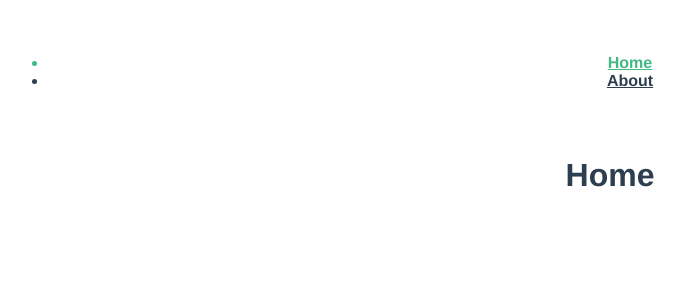
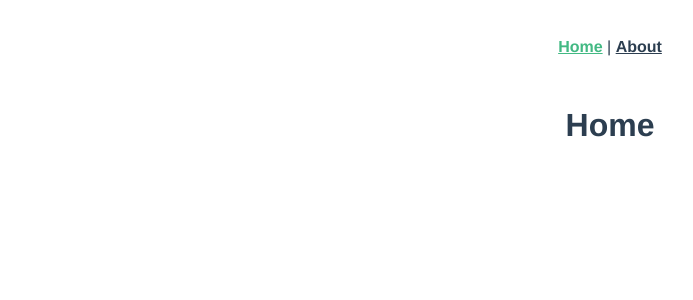
Before and after one commit to dzarezenko/beetroot_lesson_48-vue_router, a Vue app: page / in a window 1280 px wide. Shown: the top 300 px of the page, without its empty margins (30-723 px from the left). Built offline with nearby package versions, Linux system fonts and the light colour scheme.

Commit message:
Menu layout returned

```diff
--- a/src/App.vue
+++ b/src/App.vue
@@ -1,10 +1,8 @@
 <template>
   <div id="app">
     <div id="nav">
-      <ul>
-        <router-link tag="li" to="/" active-class="active" exact><a>Home</a></router-link>
-        <router-link tag="li" to="/about" active-class="active"><a>About</a></router-link>
-      </ul>
+      <router-link tag="a" to="/" active-class="active" exact>Home</router-link> |
+      <router-link tag="a" to="/about" active-class="active">About</router-link>
     </div>
     <router-view/>
   </div>
@@ -28,7 +26,7 @@
   color: #2c3e50;
 }
 
-#nav li.active, #nav li.active a {
+#nav a.active {
   color: #42b983;
 }
 </style>
```
